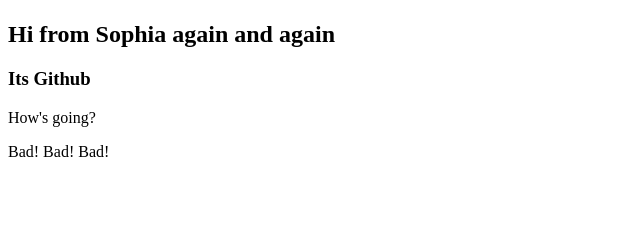
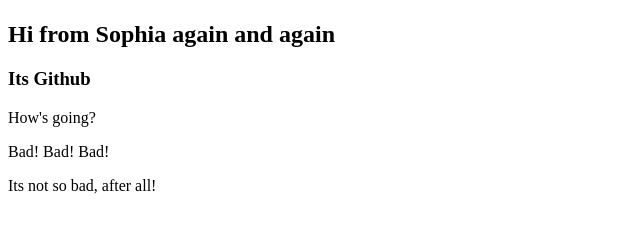
Before and after one commit to sukardi039/github-demo, a plain HTML site: page index.html in a window 1280 px wide. Shown: the part 59-290 px from the top of the page, without its empty margins (0-640 px from the left). Drawn offline with Linux system fonts and the light colour scheme.

Commit message:
Add positive message to index.html

```diff
--- a/index.html
+++ b/index.html
@@ -11,5 +11,6 @@
     <h3>Its Github</h3>
     <p>How's going?</p>
     <p>Bad! Bad! Bad!</p>
+    <p>Its not so bad, after all!</p>
   </body>
 </html>
```
